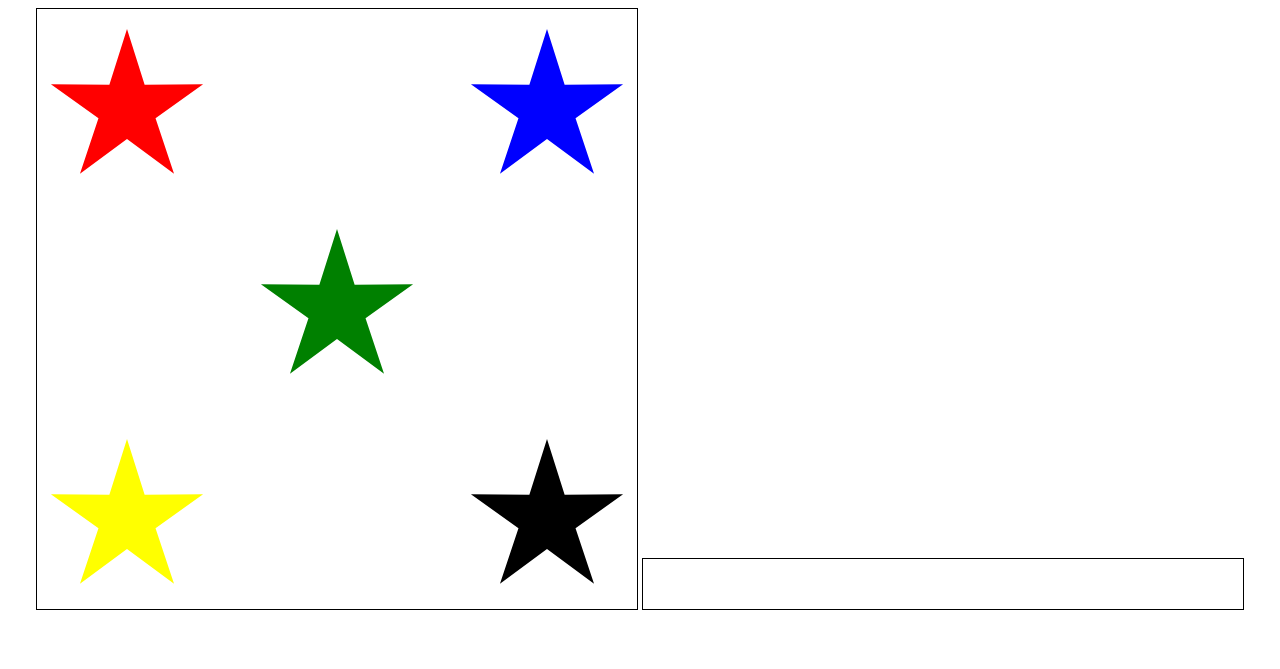
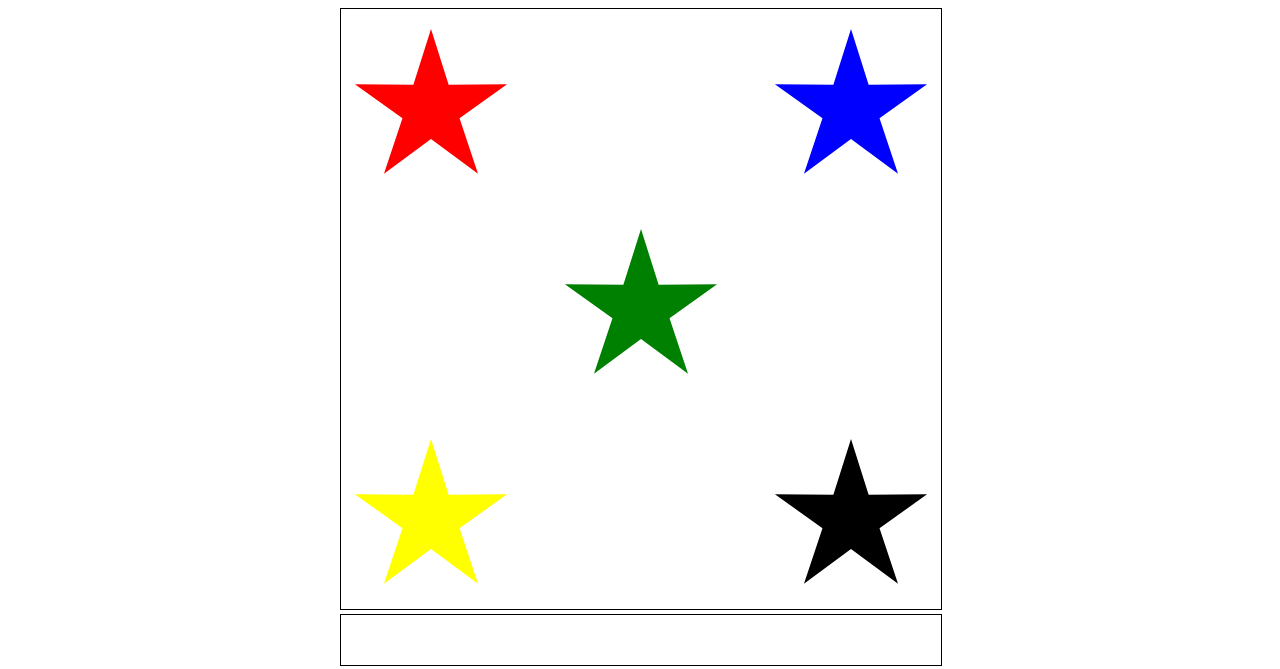
Before and after one commit to against-v/example-canvas-stars, a website built with webpack: page public/index.html in a window 1280 px wide. Built offline with nearby package versions, Linux system fonts and the light colour scheme.

Commit message:
fix style

```diff
--- a/src/style.css
+++ b/src/style.css
@@ -1,5 +1,6 @@
 .root {
-    text-align: center;
+    width: 600px;
+    margin: 0 auto;
 }
 #canvas-a, #canvas-b {
     border: 1px solid black;
```
